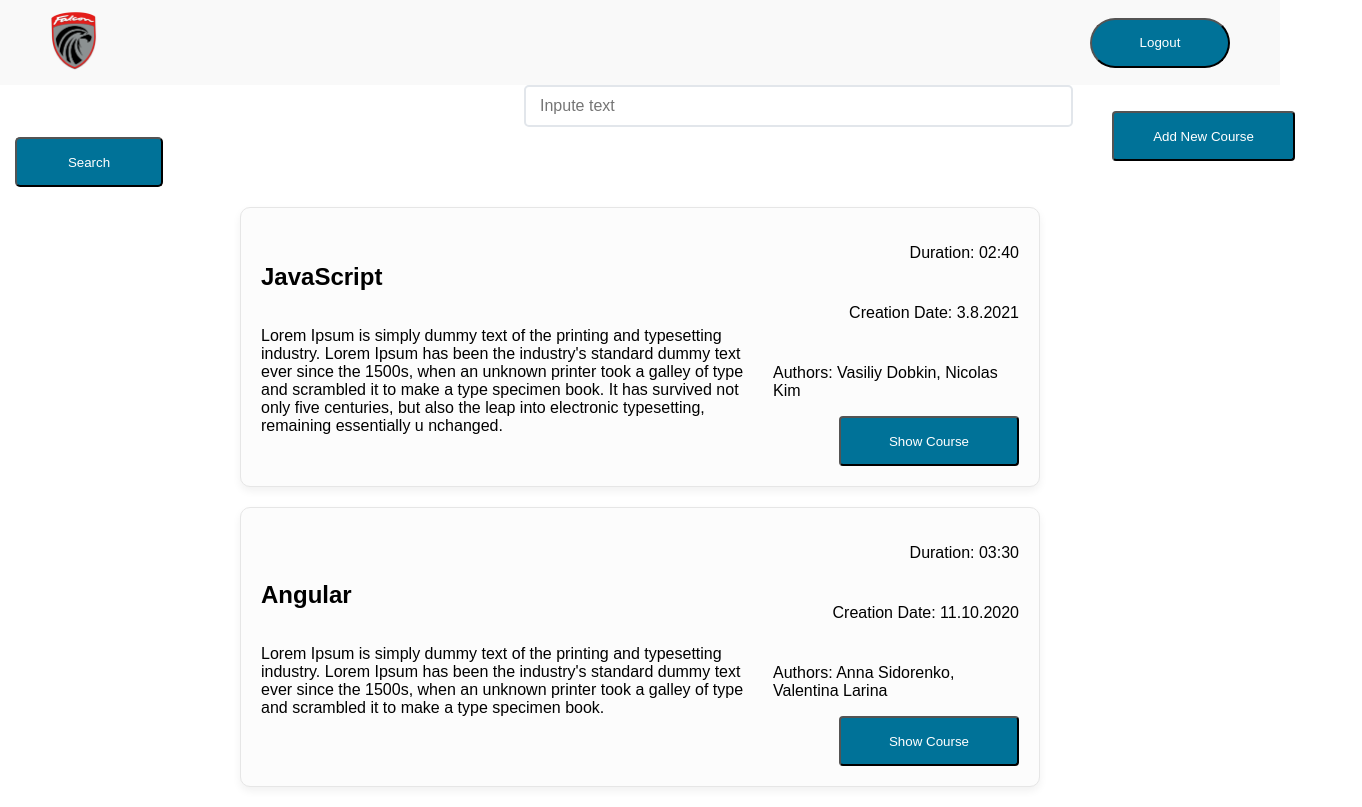
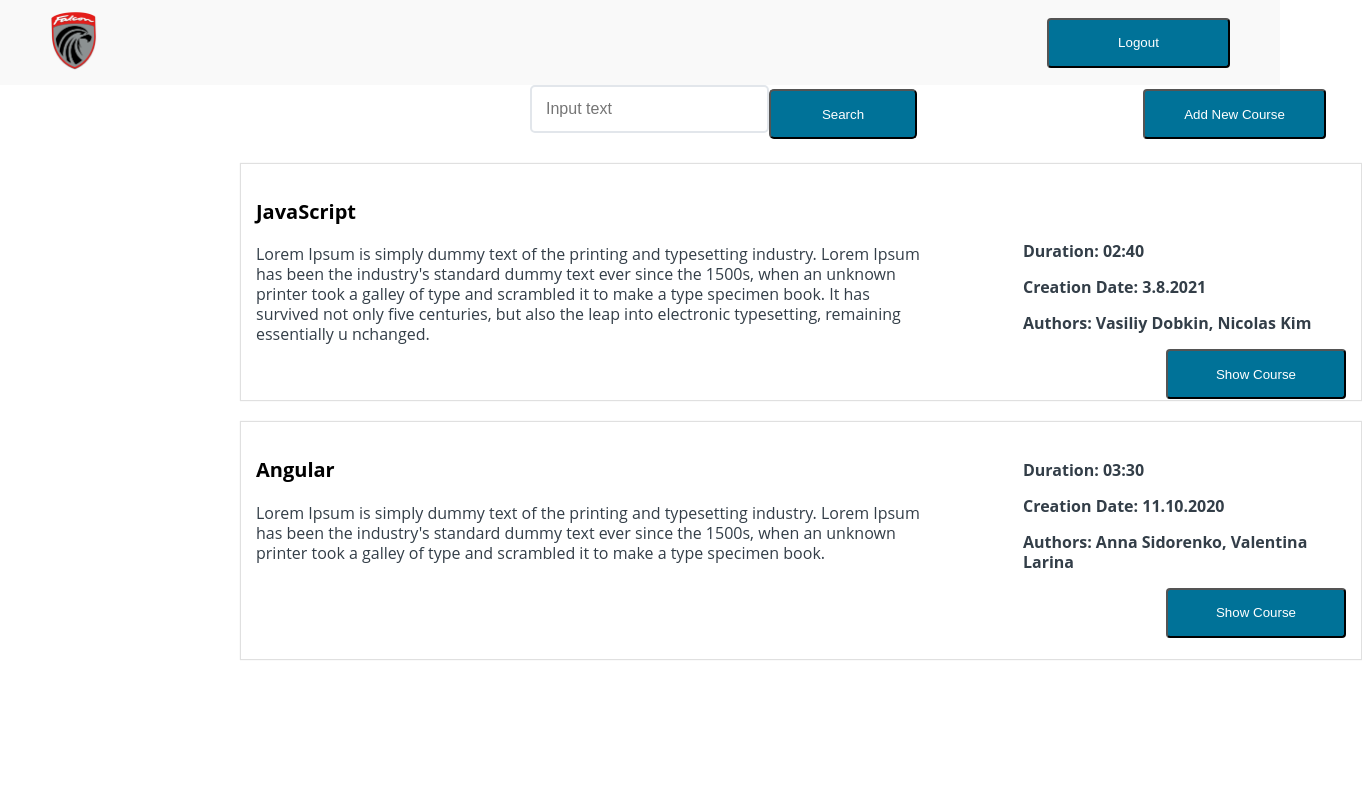
Before and after one commit to Karlen999/courses-app-3, a React (Create React App) app: page / in a window 1280 px wide. Shown: the whole page, 1362 px wide, since content can reach past the window. Built offline with nearby package versions, Linux system fonts and the light colour scheme.

Commit message:
correct css files

```diff
--- a/src/common/Button/Button.css
+++ b/src/common/Button/Button.css
@@ -1,6 +1,6 @@
 .custom-button {
     display: flex;
-    width: 140px;
+    width: 183px;
     height: 50px;
     padding: 13px 36px;
     justify-content: center;
@@ -9,7 +9,7 @@
     flex-shrink: 0;
     border-radius: 4px;
     background: #007298;
-    color: #FFF;
+    color: #FFFFFF;
 }
 
 .custom-button:hover {
--- a/src/common/Input/Input.css
+++ b/src/common/Input/Input.css
@@ -3,7 +3,7 @@
     border: 1px solid #ccc;
     border-radius: 5px;
     font-size: 1em;
-    width: 50%;
+    width: auto;
     box-sizing: border-box;
     transition: border-color 0.3s ease;
 }
--- a/src/components/Courses/Courses.css
+++ b/src/components/Courses/Courses.css
@@ -12,18 +12,18 @@
 .courses-header .search-bar {
 	flex: 2;
 	display: flex;
-	flex-direction: column;  /* Stack child elements vertically */
-	justify-content: center;
-	align-items: stretch;  /* Allow child elements to take full width */
+	flex-direction: row;  /* Stack child elements vertically */
+	justify-content: flex-start;
+	align-items: center;  /* Allow child elements to take full width */
 }
 
 .courses-header .search-bar input {
-	padding: 10px 14px;
+	padding: 13px 14px;
 	border: 2px solid #e2e6eb;
 	border-radius: 5px;
 	font-size: 1em;
-	margin-bottom: 10px;  /* Spacing between input and button */
-	margin-left: 509px;
+	margin-bottom: 10px;
+	margin-left: 515px;
 }
 
 /* Styling for the search button to ensure consistent size */
@@ -59,6 +59,7 @@
 	border-radius: 4px;
 	background:  #007298;
 	color: #FFF;
+	margin-right: 226px;
 }
 
 .courses-header button:hover {
--- a/src/components/Courses/components/CourseCard/CourseCard.css
+++ b/src/components/Courses/components/CourseCard/CourseCard.css
@@ -7,22 +7,37 @@
 }
 
 .course-card {
-    display: flex;
-    flex-direction: row;
-    border: 1px solid #e6e6e6;
-    padding: 20px;
-    border-radius: 10px;
-    box-shadow: 0 4px 8px rgba(0, 0, 0, 0.06);
-    background-color: #fcfcfc;
-    transition: box-shadow 0.3s ease-in-out;
+    width: 1122px;
+    height: 238.412px;
+    flex-shrink: 0;
+    background-color: #FFF;
+    border: 1px solid rgba(0, 0, 0, 0.12);
+    box-shadow: 0px 0px 1px rgba(0, 0, 0, 0.12); /* This will give a similar effect to the SVG stroke */
+    padding: 15px; /* Add padding to position content within the box */
+    box-sizing: border-box;
 }
 
+.course-card-title {
+    color: #000;
+    font-feature-settings: 'clig' off, 'liga' off;
+    font-family: Open Sans;
+    font-size: 20px;
+    font-style: normal;
+    font-weight: 700;
+    line-height: 32px;
+    text-transform: capitalize;
+}
+
+
 .course-card-left {
-    flex: 2;  /* Giving more space to the left section */
-    display: flex;
-    flex-direction: column;
-    justify-content: center;
-    padding-right: 20px;
+    width: 677px;
+    color: #333E48;
+    font-feature-settings: 'clig' off, 'liga' off;
+    font-family: Open Sans;
+    font-size: 16px;
+    font-style: normal;
+    font-weight: 400;
+    line-height: 20px;
 }
 
 .course-card-right {
@@ -34,10 +49,15 @@
 }
 
 .course-card-right div {
-    display: flex;
-    flex-direction: column;
-    align-items: flex-end;
-    gap: 10px;  /* Space between authors, duration, and date */
+    width: 323px;
+    color: #333E48;
+    font-feature-settings: 'clig' off, 'liga' off;
+    font-family: Open Sans;
+    font-size: 16px;
+    font-style: normal;
+    font-weight: 700;
+    line-height: 20px;
+    margin-top: -135px;
 }
 
 .course-card-right button {
@@ -49,9 +69,17 @@
     align-items: center;
     gap: 10px;
     flex-shrink: 0;
+    border-radius: 4px;
+    background: #007298;
     color: #FFF;
-    border-radius: 4px;
-    background:  #007298;
+}
+
+.course-card-top-stripe {
+    width: 238px;
+    height: 7px;
+    transform: rotate(-90deg);
+    flex-shrink: 0;
+    fill: #333E48;
 }
 
 .course-card-right button:hover {
--- a/src/components/Courses/components/CourseCard/CourseCard.jsx
+++ b/src/components/Courses/components/CourseCard/CourseCard.jsx
@@ -17,11 +17,11 @@ const CourseCard = ({ course, authors }) => {
 		<Link to={`/course/${course.id}`} className='course-card-link'>
 			<div className='course-card'>
 				<div className='course-card-left'>
-					<h2>{course.title}</h2>
+					<h2 className='course-card-title'>{course.title}</h2>
 					<p>{course.description}</p>
 				</div>
 				<div className='course-card-right'>
-					<div>
+					<div className='course-card-details'>
 						<p>Duration: {formatDuration(course.duration)}</p>
 						<p>Creation Date: {formatCreationDate(course.creationDate)}</p>
 						<p>Authors: {getAuthorsNames(course.authors)}</p>
--- a/src/components/Courses/components/SearchBar/SearchBar.css
+++ b/src/components/Courses/components/SearchBar/SearchBar.css
@@ -1,31 +1,24 @@
 .search-bar {
     display: flex;
-    justify-content: space-between;
     align-items: center;
-    margin-bottom: 20px;
-    width: 800px;
-    margin-left: auto;
-    margin-right: auto;
+    width: auto;
 }
 
 .search-bar input {
-    flex: 1;
-    padding: 10px 14px;  /* Adjusted padding */
-    border: 2px solid #007BFF;  /* Adjusted border */
-    border-radius: 5px;
-    font-size: 1em;
-    margin-right: 10px;
+    margin-right: 0;
 }
 
 .search-bar button {
-    padding: 9px 18px;  /* Adjusted padding */
-    border: none;
-    border-radius: 5px;
-    background-color: #007BFF;
-    color: #FFF;
-    font-size: 0.95em;  /* Adjusted font size */
-    cursor: pointer;
-    transition: background-color 0.3s ease;
+    display: flex;
+    width: 148px;
+    height: 50px;
+    padding: 13px 36px;
+    justify-content: center;
+    align-items: center;
+    gap: 10px;
+    flex-shrink: 0;
+    border-radius: 4px;
+    background: #007298;
 }
 
 .search-bar button:hover {
--- a/src/components/Courses/components/SearchBar/SearchBar.jsx
+++ b/src/components/Courses/components/SearchBar/SearchBar.jsx
@@ -18,7 +18,7 @@ const SearchBar = ({ onSearch }) => {
 			<Input
 				value={searchQuery}
 				onChange={handleChange}
-				placeholder='Inpute text'
+				placeholder='Input text'
 			/>
 			<Button buttonText='Search' onClick={handleSearch} />
 		</div>
--- a/src/components/Header/Header.css
+++ b/src/components/Header/Header.css
@@ -9,6 +9,6 @@
 
 .app-header .custom-button {
     margin-right: 0;
-    border-radius: 30px;
+    border-radius: 4px;
     padding: 10px 25px;
 }
```
